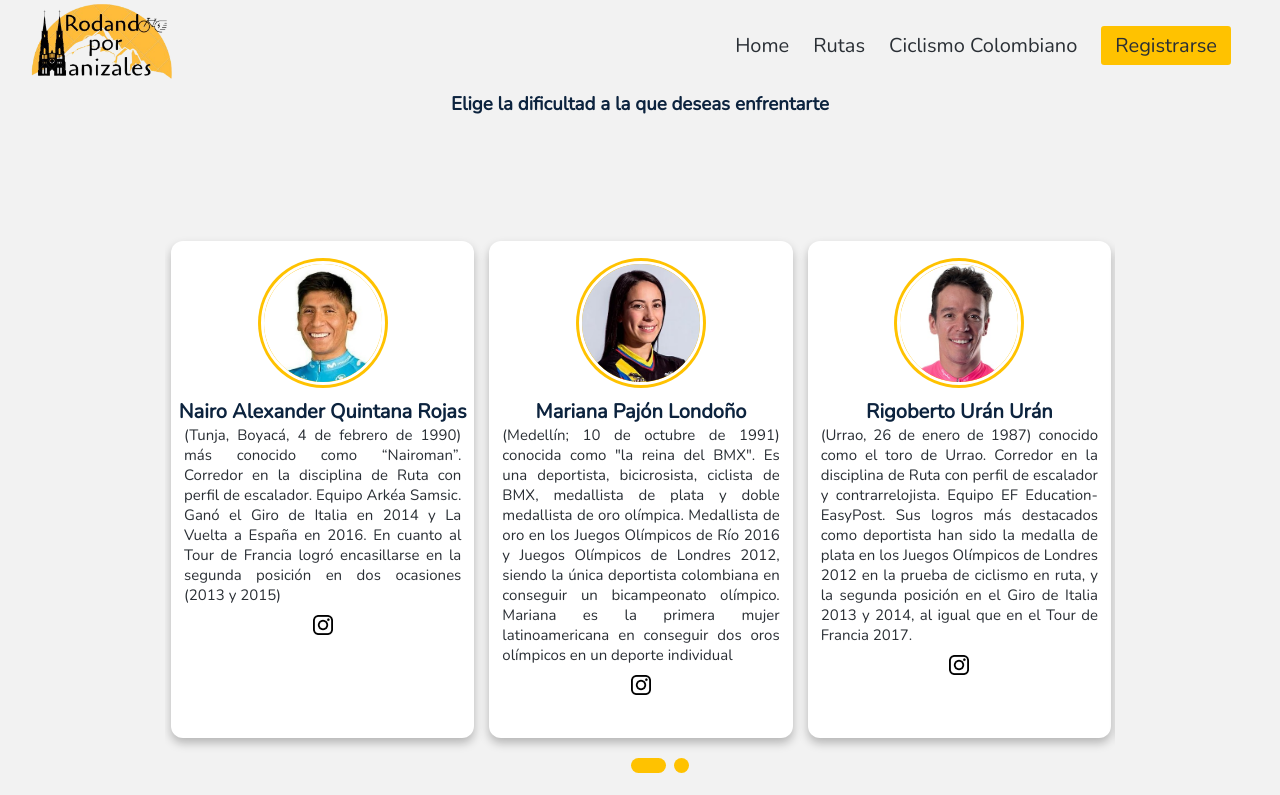
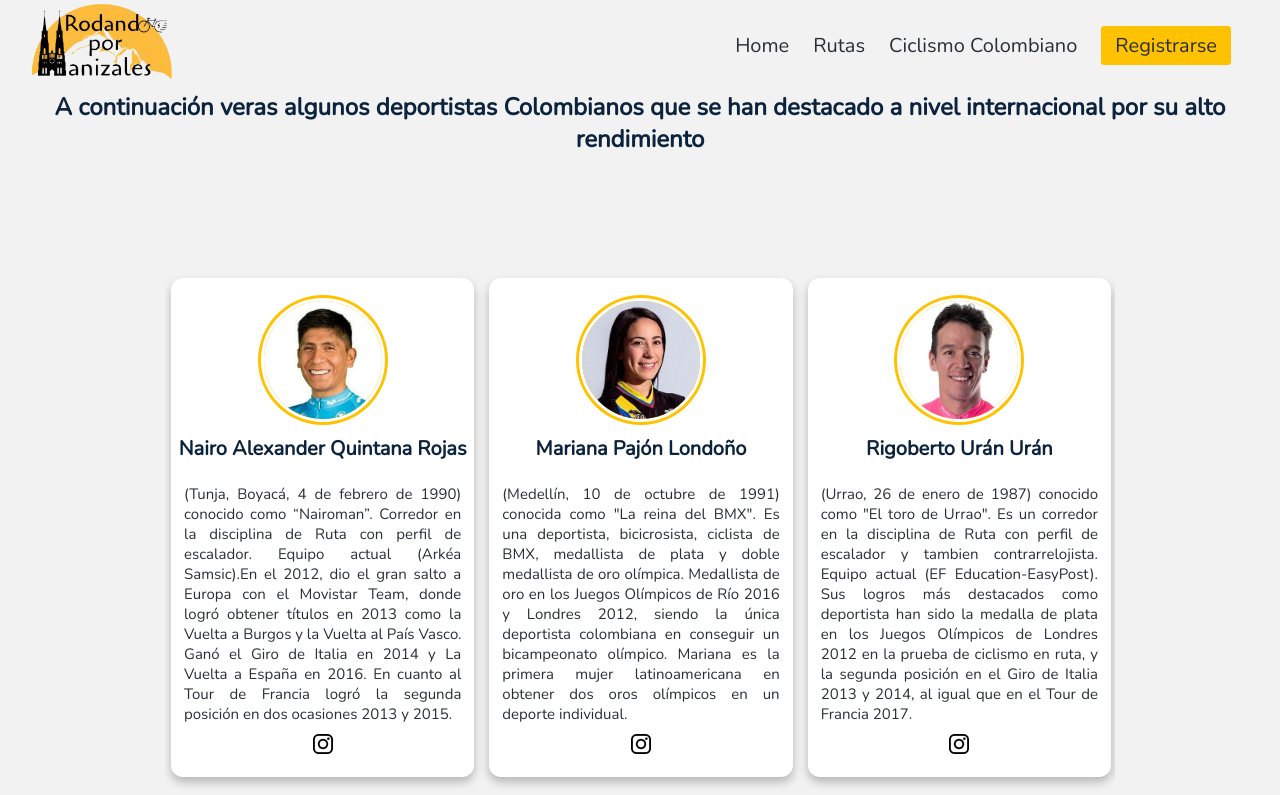
Before and after one commit to AydaMontoya/rodandopormanizales, a Vue app: page /#/ciclismo in a window 1280 px wide. Shown: the top 795 px of the page. Built offline with nearby package versions, Linux system fonts and the light colour scheme.

Commit message:
Modificacion informarcion ciclistas colombianos

```diff
--- a/src/components/ComponentCiclismo.vue
+++ b/src/components/ComponentCiclismo.vue
@@ -1,6 +1,9 @@
 <template>
   <div class="titulo">
-    <h3>Elige la dificultad a la que deseas enfrentarte</h3>
+    <h2>
+      A continuación veras algunos deportistas Colombianos que se han destacado a
+      nivel internacional por su alto rendimiento
+    </h2>
   </div>
   <div class="ciclistas">
     <div class="container">
@@ -15,13 +18,16 @@
               </div>
               <div class="details">
                 <div class="name">Nairo Alexander Quintana Rojas</div>
+                <br />
                 <div class="job">
-                  (Tunja, Boyacá, 4 de febrero de 1990) más conocido como
+                  (Tunja, Boyacá, 4 de febrero de 1990) conocido como
                   “Nairoman”. Corredor en la disciplina de Ruta con perfil de
-                  escalador. Equipo Arkéa Samsic. Ganó el Giro de Italia en 2014
-                  y La Vuelta a España en 2016. En cuanto al Tour de Francia
-                  logró encasillarse en la segunda posición en dos ocasiones
-                  (2013 y 2015)
+                  escalador. Equipo actual (Arkéa Samsic).En el 2012, dio el
+                  gran salto a Europa con el Movistar Team, donde logró obtener
+                  títulos en 2013 como la Vuelta a Burgos y la Vuelta al País
+                  Vasco. Ganó el Giro de Italia en 2014 y La Vuelta a España en
+                  2016. En cuanto al Tour de Francia logró la segunda posición
+                  en dos ocasiones 2013 y 2015.
                 </div>
               </div>
               <div class="media-icons">
@@ -44,15 +50,16 @@
               </div>
               <div class="details">
                 <div class="name">Mariana Pajón Londoño</div>
+                <br />
                 <div class="job">
-                  (Medellín; 10 de octubre de 1991) conocida como "la reina del
+                  (Medellín, 10 de octubre de 1991) conocida como "La reina del
                   BMX". Es una deportista, bicicrosista, ciclista de BMX,
                   medallista de plata y doble medallista de oro olímpica.
-                  Medallista de oro en los Juegos Olímpicos de Río 2016 y Juegos
-                  Olímpicos de Londres 2012, siendo la única deportista
-                  colombiana en conseguir un bicampeonato olímpico. Mariana es
-                  la primera mujer latinoamericana en conseguir dos oros
-                  olímpicos en un deporte individual
+                  Medallista de oro en los Juegos Olímpicos de Río 2016 y
+                  Londres 2012, siendo la única deportista colombiana en
+                  conseguir un bicampeonato olímpico. Mariana es la primera
+                  mujer latinoamericana en obtener dos oros olímpicos en un
+                  deporte individual.
                 </div>
               </div>
               <div class="media-icons">
@@ -75,14 +82,16 @@
               </div>
               <div class="details">
                 <div class="name">Rigoberto Urán Urán</div>
+                <br />
                 <div class="job">
-                  (Urrao, 26 de enero de 1987) conocido como el toro de Urrao.
-                  Corredor en la disciplina de Ruta con perfil de escalador y
-                  contrarrelojista. Equipo EF Education-EasyPost. Sus logros más
-                  destacados como deportista han sido la medalla de plata en los
-                  Juegos Olímpicos de Londres 2012 en la prueba de ciclismo en
-                  ruta, y la segunda posición en el Giro de Italia 2013 y 2014,
-                  al igual que en el Tour de Francia 2017.
+                  (Urrao, 26 de enero de 1987) conocido como "El toro de Urrao".
+                  Es un corredor en la disciplina de Ruta con perfil de
+                  escalador y tambien contrarrelojista. Equipo actual (EF
+                  Education-EasyPost). Sus logros más destacados como deportista
+                  han sido la medalla de plata en los Juegos Olímpicos de
+                  Londres 2012 en la prueba de ciclismo en ruta, y la segunda
+                  posición en el Giro de Italia 2013 y 2014, al igual que en el
+                  Tour de Francia 2017.
                 </div>
               </div>
               <div class="media-icons">
@@ -107,13 +116,16 @@
               </div>
               <div class="details">
                 <div class="name">Egan Arley Bernal Gómez</div>
+                <br />
                 <div class="job">
-                  (Bogotá 13 de enero de 1997) o más conocido como “Escarabajo
-                  de oro”. Corredor en la disciplina de Ruta con perfil de
-                  escalador. Equipo INEOS. En 2019 se convirtió en el primer
-                  latinoamericano en ganar el Tour de Francia, y el ganador más
-                  joven en 110 años (con 22 años), y en 2021 se convirtió en el
-                  segundo colombiano en consagrarse campeón del Giro de Italia
+                  (Bogotá 13 de enero de 1997) conocido como “Escarabajo de
+                  oro”. Corredor en la disciplina de Ruta con perfil de
+                  escalador. Equipo actual (INEOS). En 2019 se convirtió en el
+                  primer latinoamericano en ganar el Tour de Francia, y el
+                  ganador más joven en 110 años (con 22 años), este mismo año
+                  ganó la París-Niza, el Tour de Suiza y el Gran Piemonte. En
+                  2021 se convirtió en el segundo colombiano en consagrarse
+                  campeón del Giro de Italia.
                 </div>
               </div>
               <div class="media-icons">
@@ -136,16 +148,16 @@
               </div>
               <div class="details">
                 <div class="name">María Luisa Calle Williams</div>
+                <br />
                 <div class="job">
                   (Medellín 3 de octubre de 1968). Exciclista Colombiana de
-                  Ciclismo en pista y Ciclismo en ruta. Sus buenas actuaciones
-                  la llevaron a participar de los juegos olímpicos de Atenas en
-                  2004 y otras competencias de alto nivel en el ciclismo de
-                  pista como lo son los mundiales de ciclismo de pista, los
-                  juegos panamericanos, juegos bolivarianos, juegos
-                  sudamericanos y juegos centroamericanos y del caribe.En 2016
-                  después de una exitosa carrera se retiró del deporte con 47
-                  años de edad.
+                  ciclismo en pista y ciclismo en ruta. Participo de los juegos
+                  olímpicos de Atenas en 2004 y otras competencias de alto nivel
+                  en el ciclismo de pista como lo son los mundiales de ciclismo
+                  de pista, los juegos panamericanos, juegos bolivarianos,
+                  juegos sudamericanos y juegos centroamericanos y del caribe.
+                  En 2016 después de una exitosa carrera se retiró del deporte
+                  con 47 años de edad.
                 </div>
               </div>
               <div class="media-icons">
@@ -168,15 +180,16 @@
               </div>
               <div class="details">
                 <div class="name">Luis Alberto Herrera Herrera</div>
+                <br />
                 <div class="job">
-                  (Fusagasugá, Cundinamarca, 4 de mayo de 1961), más conocido
-                  como Lucho Herrera, es un ex ciclista colombiano, profesional
-                  entre 1982 y 1992, durante los cuales consiguió 30 victorias,
-                  siendo la más importante la Vuelta a España 1987. Lucho
-                  Herrera fue el primer ciclista colombiano y latinoamericano en
-                  ganar una de las tres Grandes Vueltas del ciclismo, tras ganar
-                  la Vuelta a España 1987. Fue pionero del ciclismo colombiano
-                  en Europa, y su mayor exponente durante la década de 1980.
+                  (Fusagasugá, Cundinamarca, 4 de mayo de 1961), conocido como
+                  "Lucho Herrera". Exciclista Colombiano, profesional entre 1982
+                  y 1992, durante los cuales consiguió 30 victorias, la más
+                  importante fue la vuelta a España 1987. Fue el primer ciclista
+                  colombiano y latinoamericano en ganar una de las tres Grandes
+                  Vueltas del ciclismo, tras ganar la Vuelta a España 1987. Fue
+                  pionero del ciclismo colombiano en Europa, su mayor exponente
+                  durante la década de 1980.
                 </div>
               </div>
               <div class="media-icons">
@@ -221,8 +234,9 @@ export default {
 .titulo {
   color: #0c233e;
   text-align: center;
-  margin-bottom: 0px;
+  margin-bottom: 0;
 }
+
 
 .container {
   max-width: 950px;
--- a/src/components/ComponentDificultad.vue
+++ b/src/components/ComponentDificultad.vue
@@ -60,13 +60,18 @@
   </div>
 </template>
 
-<script>
-export default {
-  name: "ComponentDificultad",
-  props: {
-    msg: String,
-  },
-};
+<script setup>
+import { defineProps } from 'vue';
+
+defineProps({
+    imagen: String,
+    title: String,
+    ruta: String,
+    distancia: String,
+    desnivel: String,
+    tipodebicicleta: String
+})
+
 </script>
 
 <style scoped>
```
